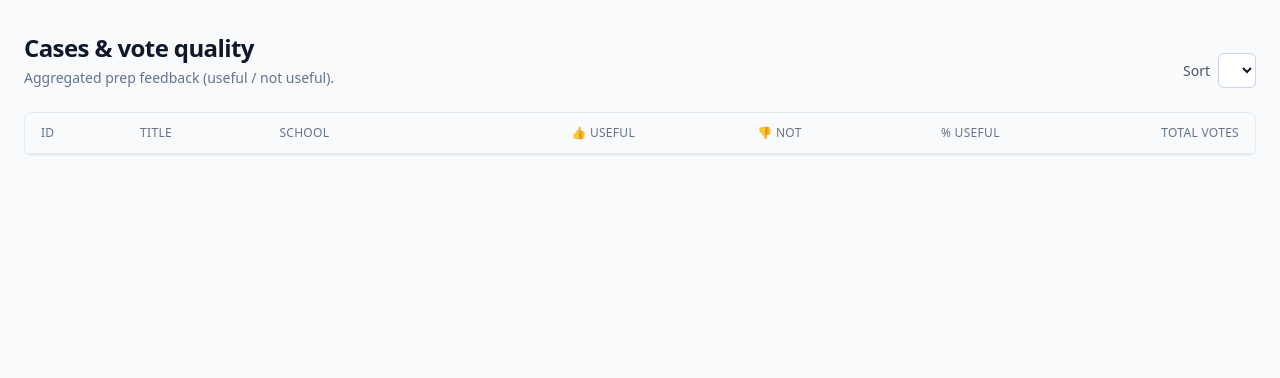
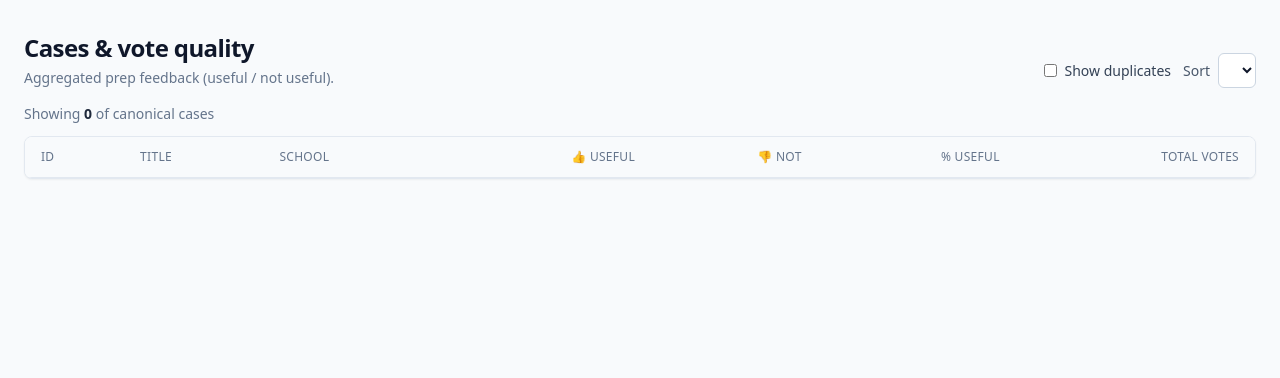
Before and after one commit to Baggs99/Case-Repo-App-Experience, a Python web app: template webapp/templates/admin_cases.html in a window 1280 px wide. Shown: the part 65-443 px from the top of the page. Run offline with Jinja, Linux system fonts and the light colour scheme; the template is opened without the code that fills it, so the values that code supplies are empty; some libraries are stand-ins or nearby versions.

Commit message:
Hide duplicates on /admin/cases by default
Admin case listing now shows only the canonical row per normalized_title
group, matching public search behavior (oldest source_year wins, lowest
id breaks ties). A "Show duplicates" checkbox (?include_duplicates=1)
restores the full view and adds Canonical / Duplicate status badges.

Header summary surfaces both counts so admins can see at a glance how
many duplicate rows are hidden. Sort key is preserved across the
toggle. No DB writes; case detail pages, votes, previews, and download
tracking are unaffected.

Co-authored-by: Cursor <cursoragent@cursor.com>

```diff
--- a/webapp/templates/admin_cases.html
+++ b/webapp/templates/admin_cases.html
@@ -3,12 +3,20 @@
 
 {% block content %}
 <div class="max-w-7xl mx-auto px-6 py-8">
-    <div class="flex flex-wrap items-end justify-between gap-4 mb-6">
+    <div class="flex flex-wrap items-end justify-between gap-4 mb-4">
         <div>
             <h1 class="text-2xl font-semibold tracking-tight">Cases &amp; vote quality</h1>
             <p class="text-sm text-slate-500 mt-1">Aggregated prep feedback (useful / not useful).</p>
         </div>
-        <form method="get" action="/admin/cases" class="flex items-center gap-2">
+        <form method="get" action="/admin/cases" class="flex flex-wrap items-center gap-3">
+            <label class="inline-flex items-center gap-2 text-sm text-slate-700 select-none cursor-pointer">
+                <input type="checkbox" name="include_duplicates" value="1"
+                       {% if include_duplicates %}checked{% endif %}
+                       onchange="this.form.submit()"
+                       class="rounded border-slate-300 text-slate-900 focus:ring-slate-500">
+                Show duplicates
+            </label>
+            <div class="flex items-center gap-2">
                 <label for="sort" class="text-sm text-slate-600">Sort</label>
                 <select id="sort" name="sort"
                         class="text-sm border border-slate-300 rounded-md px-2 py-1.5 bg-white"
@@ -25,7 +33,36 @@
                     </option>
                     {% endfor %}
                 </select>
+            </div>
         </form>
+    </div>
+
+    <div class="text-sm text-slate-500 mb-3">
+        Showing
+        <strong class="text-slate-800 tabular-nums">{{ rows|length }}</strong>
+        of
+        {% if include_duplicates %}
+            <strong class="text-slate-800 tabular-nums">{{ counts.all }}</strong>
+            total rows
+            {% if counts.duplicates > 0 %}
+                ({{ counts.canonical }} canonical · {{ counts.duplicates }} duplicate)
+            {% endif %}
+            ·
+            <a href="/admin/cases?sort={{ sort }}" class="text-slate-600 hover:text-slate-900 underline underline-offset-2">
+                Hide duplicates
+            </a>
+        {% else %}
+            <strong class="text-slate-800 tabular-nums">{{ counts.canonical }}</strong>
+            canonical cases
+            {% if counts.duplicates > 0 %}
+                ·
+                <span class="text-slate-500">{{ counts.duplicates }} hidden duplicate{{ "s" if counts.duplicates != 1 else "" }}</span>
+                ·
+                <a href="/admin/cases?sort={{ sort }}&include_duplicates=1" class="text-slate-600 hover:text-slate-900 underline underline-offset-2">
+                    Show duplicates
+                </a>
+            {% endif %}
+        {% endif %}
     </div>
 
     <div class="bg-white rounded-lg border border-slate-200 overflow-x-auto shadow-sm">
@@ -35,6 +72,9 @@
                     <th class="px-4 py-3 font-medium">ID</th>
                     <th class="px-4 py-3 font-medium">Title</th>
                     <th class="px-4 py-3 font-medium">School</th>
+                    {% if include_duplicates %}
+                    <th class="px-4 py-3 font-medium">Status</th>
+                    {% endif %}
                     <th class="px-4 py-3 font-medium text-right">👍 Useful</th>
                     <th class="px-4 py-3 font-medium text-right">👎 Not</th>
                     <th class="px-4 py-3 font-medium text-right">% Useful</th>
@@ -43,12 +83,25 @@
             </thead>
             <tbody class="divide-y divide-slate-100">
                 {% for row in rows %}
-                <tr class="hover:bg-slate-50">
+                <tr class="hover:bg-slate-50 {% if include_duplicates and not row.is_canonical %}bg-slate-50/60{% endif %}">
                     <td class="px-4 py-2 font-mono text-slate-600">{{ row.id }}</td>
                     <td class="px-4 py-2">
                         <a href="/cases/{{ row.id }}" class="text-slate-900 hover:underline">{{ row.case_title }}</a>
                     </td>
                     <td class="px-4 py-2 text-slate-600">{{ row.source_school }}{% if row.source_year %} · {{ row.source_year }}{% endif %}</td>
+                    {% if include_duplicates %}
+                    <td class="px-4 py-2">
+                        {% if row.is_canonical %}
+                            <span class="inline-flex items-center px-2 py-0.5 rounded-full text-xs font-medium bg-emerald-50 text-emerald-700 border border-emerald-200">
+                                Canonical
+                            </span>
+                        {% else %}
+                            <span class="inline-flex items-center px-2 py-0.5 rounded-full text-xs font-medium bg-amber-50 text-amber-700 border border-amber-200">
+                                Duplicate
+                            </span>
+                        {% endif %}
+                    </td>
+                    {% endif %}
                     <td class="px-4 py-2 text-right tabular-nums">{{ row.useful_count }}</td>
                     <td class="px-4 py-2 text-right tabular-nums">{{ row.not_useful_count }}</td>
                     <td class="px-4 py-2 text-right tabular-nums">
```
Also changed, not shown: tests/test_admin_cases_dedup.py (added, +118 -0 lines), webapp/repositories/case_votes.py (+73 -6 lines), webapp/routes/admin.py (+11 -1 lines). Lines whose indentation alone changed are shown as unchanged.
